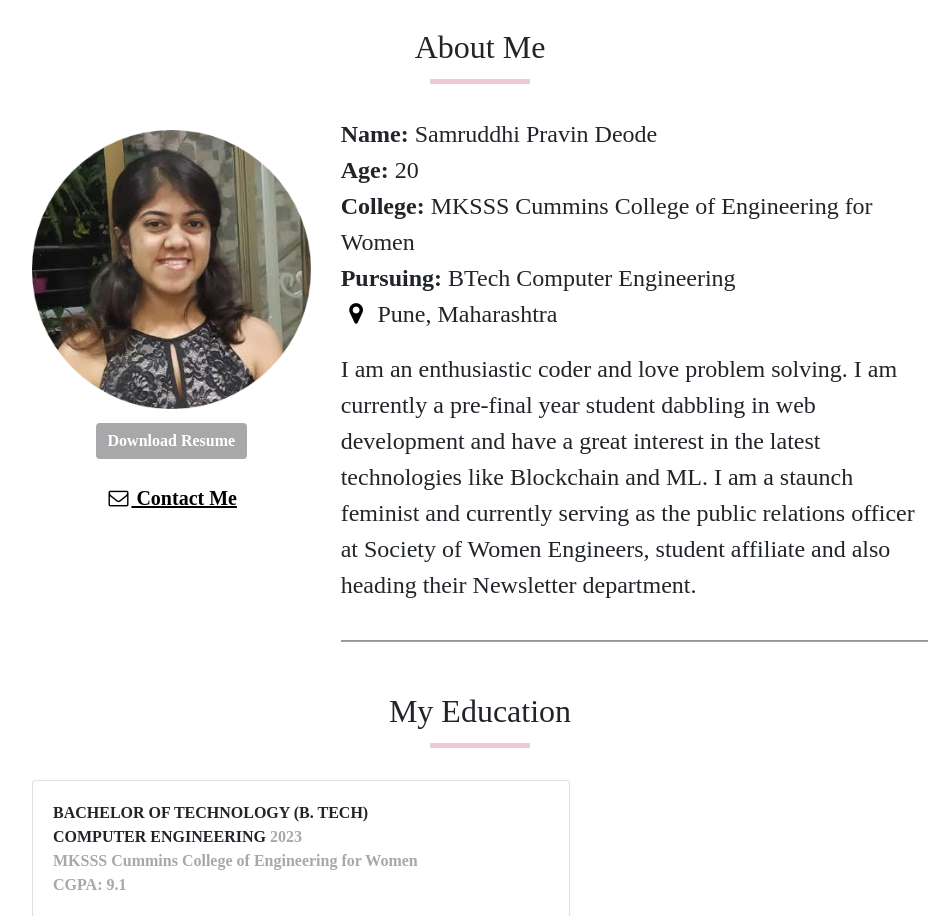
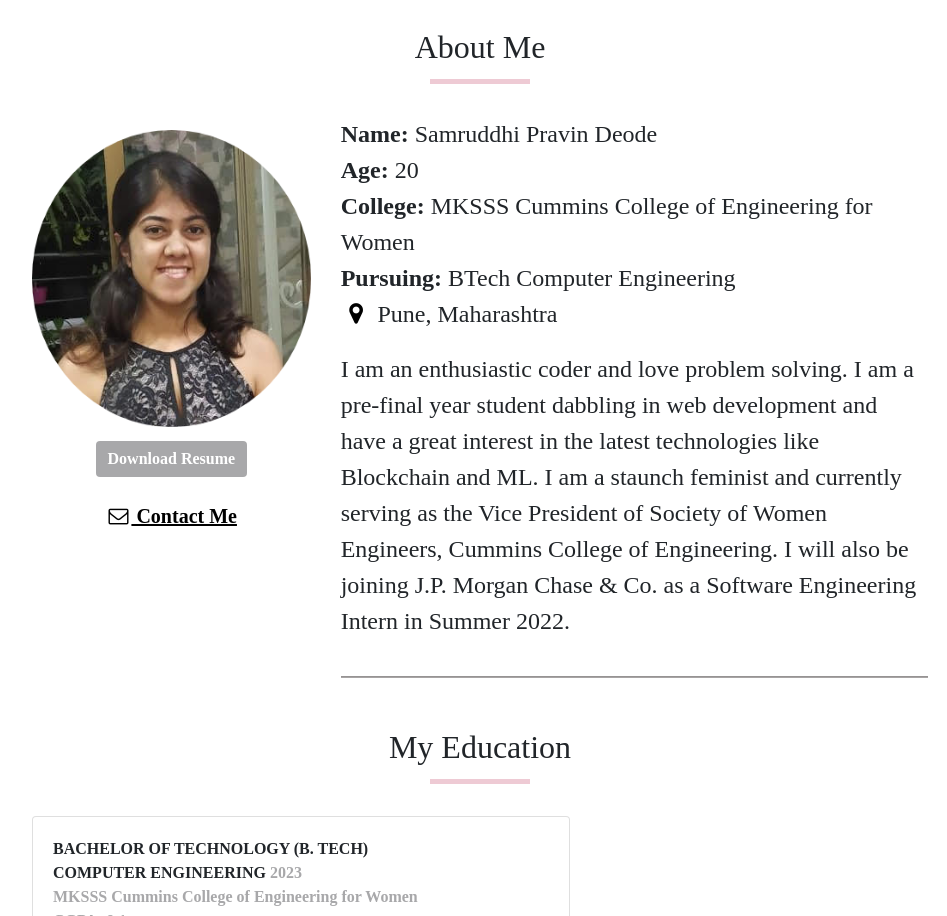
Before and after one commit to samruddhideode/Portfolio, a plain HTML site: page index.html in a window 1280 px wide. Shown: the part 892-1808 px from the top of the page, without its empty margins (160-1107 px from the left). Drawn offline with nearby package versions, Linux system fonts and the light colour scheme.

Commit message:
Update index.html

```diff
--- a/index.html
+++ b/index.html
@@ -77,9 +77,9 @@
             <span style="font-weight:bold">College: </span>MKSSS Cummins College of Engineering for Women<br>
             <span style="font-weight:bold">Pursuing: </span>BTech Computer Engineering<br>
             <i class="fa fa-map-marker fa-fw" aria-hidden="true" style="color: black;"></i> Pune, Maharashtra<br>
-            I am an enthusiastic coder and love problem solving. I am currently a pre-final year student dabbling in web development and have
-            a great interest in the latest technologies like Blockchain and ML. I am a staunch feminist and currently serving as the public relations
-            officer at Society of Women Engineers, student affiliate and also heading their Newsletter department.
+            I am an enthusiastic coder and love problem solving. I am a pre-final year student dabbling in web development and have
+            a great interest in the latest technologies like Blockchain and ML. I am a staunch feminist and currently serving as the Vice President of
+            Society of Women Engineers, Cummins College of Engineering. I will also be joining J.P. Morgan Chase & Co. as a Software Engineering Intern in Summer 2022.
             <hr class="after-line">
           </div>
         </div>
```
